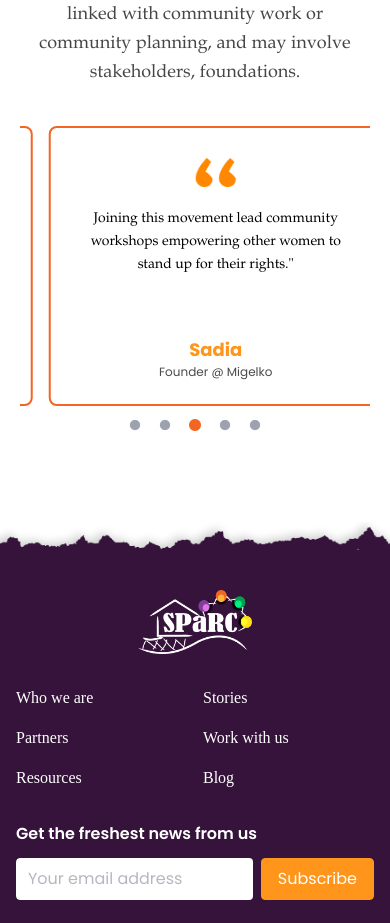
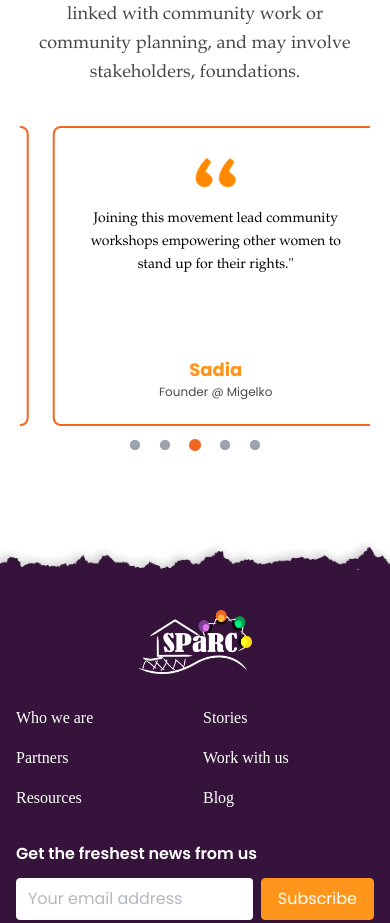
Before and after one commit to Jasminch01/sparc-website, a Next.js app: page / in a window 390 px wide. Shown: the part 11000-11923 px from the top of the page. Built offline with nearby package versions, Linux system fonts and the light colour scheme.

Commit message:
Testimonial updated

```diff
--- a/components/Landingpage/Testimonials.tsx
+++ b/components/Landingpage/Testimonials.tsx
@@ -50,9 +50,30 @@ const Testimonials = () => {
     slidesToShow: 3,
     slidesToScroll: 1,
     responsive: [
-      { breakpoint: 1024, settings: { slidesToShow: 2, slidesToScroll: 1 } },
-      { breakpoint: 640, settings: { slidesToShow: 1, slidesToScroll: 1 } },
-      { breakpoint: 420, settings: { slidesToShow: 1, slidesToScroll: 1 } },
+      {
+        breakpoint: 1024,
+        settings: {
+          slidesToShow: 3,
+          slidesToScroll: 3,
+          infinite: true,
+          dots: true
+        }
+      },
+      {
+        breakpoint: 600,
+        settings: {
+          slidesToShow: 2,
+          slidesToScroll: 2,
+          initialSlide: 2
+        }
+      },
+      {
+        breakpoint: 480,
+        settings: {
+          slidesToShow: 1,
+          slidesToScroll: 1
+        }
+      }
     ],
   };
 
@@ -92,7 +113,7 @@ const Testimonials = () => {
           opacity: 0.7;
         }
 
-        @media (max-width: 640px) {
+        @media (max-width: 768px) {
           .slick-dots {
             bottom: -30px;
           }
@@ -102,7 +123,7 @@ const Testimonials = () => {
       {/* Header Section */}
       <div className="text-center max-w-xl mx-auto space-y-3 md:space-y-4 lg:space-y-5 mb-10 md:mb-12 lg:mb-16">
         <h2
-          className={`${poppins.className} font-black lg:text-4xl text-2xl `}
+          className={`${poppins.className} font-black text-2xl lg:text-4xl`}
         >
           WHAT PEOPLE SAY
         </h2>
@@ -118,17 +139,17 @@ const Testimonials = () => {
       <div className="slider-container pb-12 md:pb-16">
         <Slider {...settings}>
           {testimonials.map((testimonial, index) => (
-            <div key={index} className="px-2 md:px-3">
-              <div className="border-2 border-[#F26522] rounded-lg p-6 sm:p-8 md:p-10 flex flex-col items-center gap-4 md:gap-5 h-full min-h-[280px] sm:min-h-[300px] md:min-h-80 hover:shadow-lg transition-shadow">
+            <div key={index} className="px-3">
+              <div className="border-2 border-[#F26522] rounded-lg p-6 md:p-8 lg:p-10 flex flex-col items-center gap-4 md:gap-5 h-full min-h-[300px] md:min-h-80 hover:shadow-lg transition-shadow">
                 <Image
                   src={testimonial.icon}
                   alt="quote icon"
                   width={50}
                   height={50}
-                  className="object-contain w-10 h-10 sm:w-12 sm:h-12 md:w-[50px] md:h-[50px]"
+                  className="object-contain w-10 h-10 md:w-12 md:h-12"
                 />
                 <p
-                  className="text-center text-sm sm:text-base md:text-lg leading-relaxed grow"
+                  className="text-center text-sm md:text-base lg:text-lg leading-relaxed grow"
                   style={{ fontFamily: '"Book Antiqua", serif' }}
                 >
                   {testimonial.des}
@@ -139,7 +160,7 @@ const Testimonials = () => {
                   <h3 className="text-[#FF951B] font-bold text-lg lg:text-xl">
                     {testimonial.testimoniName}
                   </h3>
-                  <p className="text-[#4B4B4B] text-xs xl:text-base">
+                  <p className="text-[#4B4B4B] text-xs lg:text-base">
                     {testimonial.designation}
                   </p>
                 </div>
```
